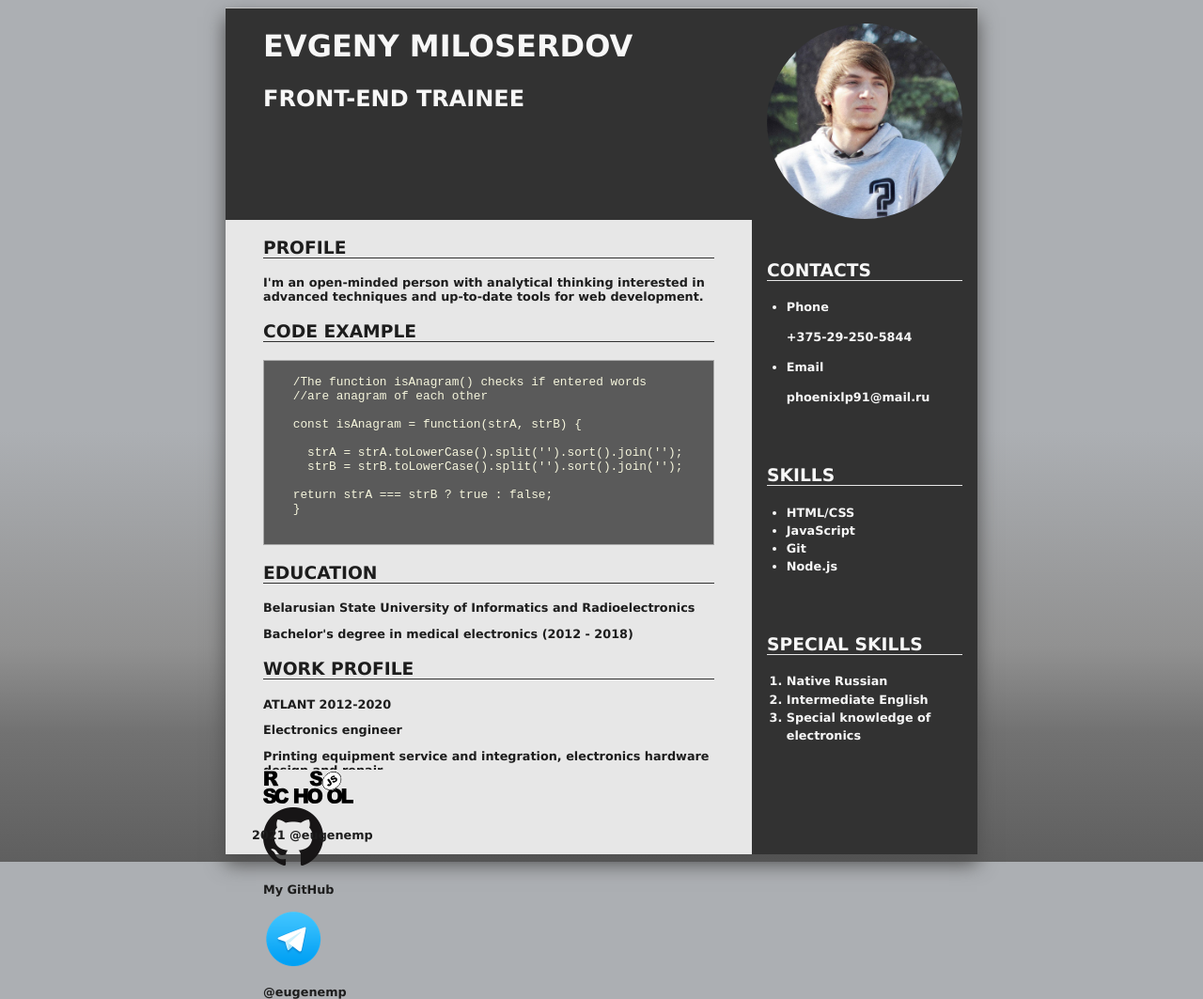
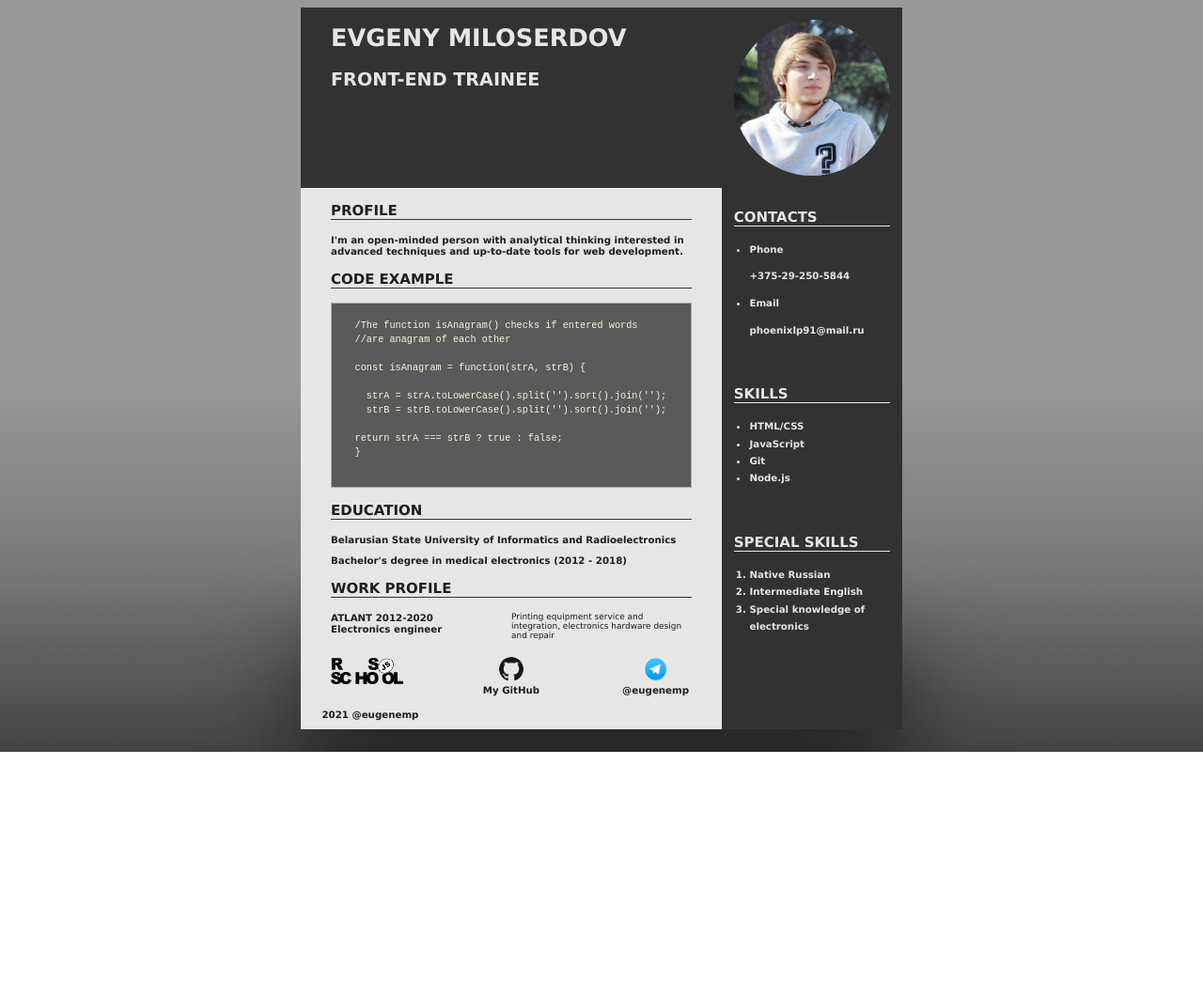
Before and after one commit to eugenemp-rsschool/rsschool-cv, a plain HTML site: page index.html in a window 1280 px wide. Shown: the whole page at 94% size. After the commit the page ends 800 px from the top, so only its background shows below. Drawn offline with Linux system fonts and the light colour scheme.

Commit message:
fix: edit properties in style.css file

```diff
--- a/style.css
+++ b/style.css
@@ -3,23 +3,21 @@
 html {
   min-height: 100%;
   background: linear-gradient(
-    #acafb3 50%,
-    #919191 75%,
-    #727272 85%,
-    #5f5f5f 100%
+    #999999 50%,
+    #7a7a7a 75%,
+    #636363 85%,
+    #444444 100%
   );
+  font-size: 1.6vh;
 }
 
 .container {
   position: relative;
   margin: 0px auto;
   width: 80vh;
-  min-width: 800px;
-  height: 95vh;
-  min-height: 900px;
+  height: 96vh;
   font-family: Verdana, Geneva, Tahoma, sans-serif;
-  border-top: 1px solid #c4c4c4;
-  box-shadow: 0 10px 20px rgb(78, 78, 78);
+  filter: drop-shadow(0 85vh 50px rgb(40, 40, 40));
 }
 
 header,
@@ -33,14 +31,14 @@ footer {
 
 header,
 aside {
-  color: rgb(247, 247, 247);
+  color: rgb(230, 230, 230);
   background-color: rgb(50, 50, 50);
 }
 
 main,
 footer {
-  color: rgb(29, 29, 29);
-  background-color: rgb(231, 231, 231);
+  color: rgb(30, 30, 30);
+  background-color: rgb(230, 230, 230);
 }
 
 header {
@@ -54,7 +52,6 @@ main {
   top: 25%;
   width: 70%;
   height: 65%;
-  padding-top: none;
   padding-left: 5%;
   padding-right: 5%;
   padding-bottom: 2%;
@@ -86,21 +83,19 @@ pre {
   border: 1px solid darkgrey;
 }
 
-.wrk-pos {
+.wrk-left {
   float: left;
   width: 50%;
 }
 
-.wrk-info {
+.wrk-right {
   float: right;
   width: 50%;
 }
 
-.flex-container {
+.social-wrapper {
   display: flex;
-  flex-direction: row;
   justify-content: space-between;
-  align-items: flex-start;
 }
 
 .rs-logo {
@@ -109,27 +104,30 @@ pre {
 }
 
 .rs-logo:hover {
-  filter: drop-shadow(0 0 5px rgb(68, 68, 68));
+  filter: drop-shadow(0 0 5px rgb(78, 78, 78));
 }
 
-.ft-button {
+.social-button {
   width: 20%;
   text-align: center;
 }
 
-.ft-button img {
+.social-button img {
   height: 2rem;
   border-radius: 50%;
   transition: box-shadow 0.1s ease-in-out;
 }
 
-.ft-button img:hover {
+.social-button img:hover {
   box-shadow: 0 0 10px black;
+}
+
+.social-button:nth-child(2n + 1) img:hover {
+  box-shadow: 0 0 10px rgb(0, 130, 210);
 }
 
 .copyright {
   position: absolute;
-
   bottom: 0;
   left: 5%;
 }
@@ -140,19 +138,20 @@ p,
 li {
   font-size: 0.8rem;
   font-weight: 600;
-  text-shadow: black;
 }
 
-.wrk-pos p {
+.wrk-left p {
   font-weight: 600;
+  margin: 0;
 }
 
-.wrk-info p {
+.wrk-right p {
   font-size: 0.7rem;
   font-weight: 500;
+  margin: 0;
 }
 
-.ft-button p {
+.social-button p {
   margin: 0%;
 }
 
@@ -163,7 +162,7 @@ ol {
 }
 
 li {
-  line-height: 150%;
+  line-height: 180%;
 }
 
 code {
@@ -175,7 +174,6 @@ h1,
 h2,
 h3 {
   font-weight: 600;
-  text-shadow: rgb(50, 50, 50);
   border-bottom: 1px solid rgb(50, 50, 50);
 }
 
```
